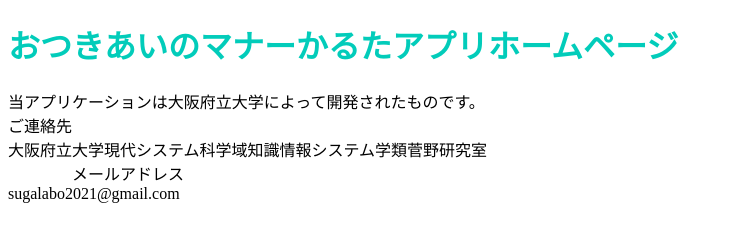
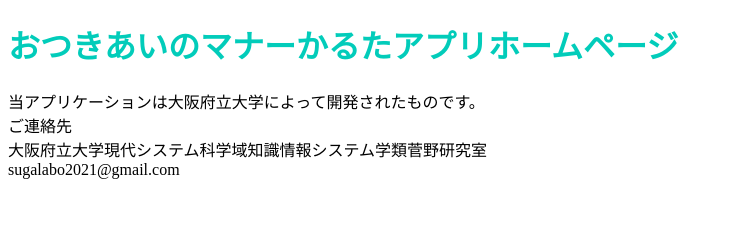
Before and after one commit to Ksrnru/Ksrnru.github.io, a plain HTML site: page index.html in a window 1280 px wide. Shown: the whole page, without its empty margins (0-733 px from the left). Drawn offline with Linux system fonts and the light colour scheme.

Commit message:
Update index.html

```diff
--- a/index.html
+++ b/index.html
@@ -10,7 +10,6 @@
     <p>当アプリケーションは大阪府立大学によって開発されたものです。<br>
         ご連絡先<br>
         大阪府立大学現代システム科学域知識情報システム学類菅野研究室<br>
-      　　　　メールアドレス<br>
         sugalabo2021@gmail.com<br>
         <br>
         </p>
```
